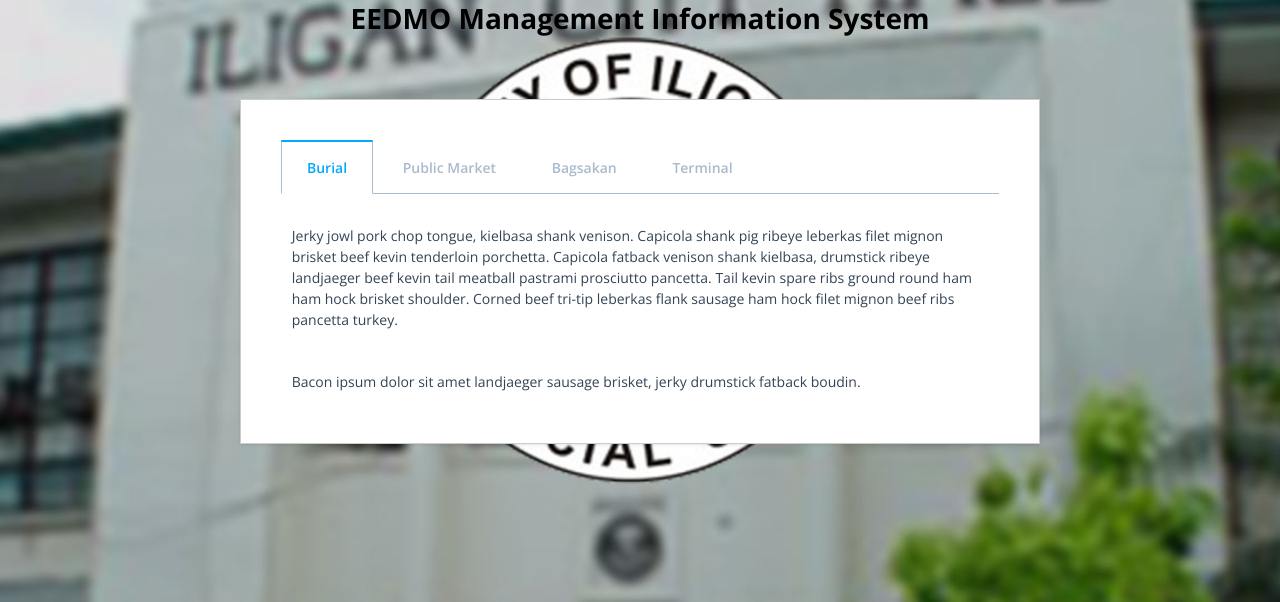
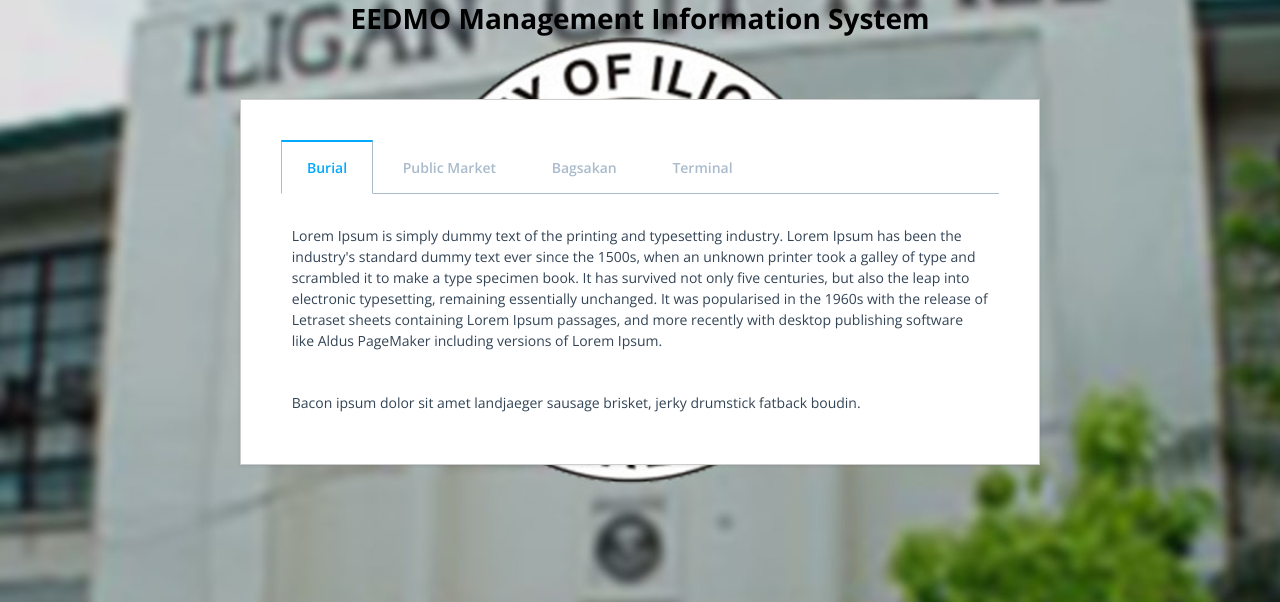
Before and after one commit to sheeshcake/EEDMIS-Native, a PHP site: page / in a window 1280 px wide. Shown: the part 118-720 px from the top of the page. Run offline with PHP 8.4, Linux system fonts and the light colour scheme.

Commit message:
Add files via upload

```diff
--- a/index.php
+++ b/index.php
@@ -29,7 +29,7 @@
 
   <section id="content1">
     <p>
-      Jerky jowl pork chop tongue, kielbasa shank venison. Capicola shank pig ribeye leberkas filet mignon brisket beef kevin tenderloin porchetta. Capicola fatback venison shank kielbasa, drumstick ribeye landjaeger beef kevin tail meatball pastrami prosciutto pancetta. Tail kevin spare ribs ground round ham ham hock brisket shoulder. Corned beef tri-tip leberkas flank sausage ham hock filet mignon beef ribs pancetta turkey.
+      Lorem Ipsum is simply dummy text of the printing and typesetting industry. Lorem Ipsum has been the industry's standard dummy text ever since the 1500s, when an unknown printer took a galley of type and scrambled it to make a type specimen book. It has survived not only five centuries, but also the leap into electronic typesetting, remaining essentially unchanged. It was popularised in the 1960s with the release of Letraset sheets containing Lorem Ipsum passages, and more recently with desktop publishing software like Aldus PageMaker including versions of Lorem Ipsum.
     </p>
     <p>
       Bacon ipsum dolor sit amet landjaeger sausage brisket, jerky drumstick fatback boudin.
@@ -41,13 +41,13 @@
       Bacon ipsum dolor sit amet landjaeger sausage brisket, jerky drumstick fatback boudin.
     </p>
     <p>
-      Jerky jowl pork chop tongue, kielbasa shank venison. Capicola shank pig ribeye leberkas filet mignon brisket beef kevin tenderloin porchetta. Capicola fatback venison shank kielbasa, drumstick ribeye landjaeger beef kevin tail meatball pastrami prosciutto pancetta. Tail kevin spare ribs ground round ham ham hock brisket shoulder. Corned beef tri-tip leberkas flank sausage ham hock filet mignon beef ribs pancetta turkey.
+      Lorem Ipsum is simply dummy text of the printing and typesetting industry. Lorem Ipsum has been the industry's standard dummy text ever since the 1500s, when an unknown printer took a galley of type and scrambled it to make a type specimen book. It has survived not only five centuries, but also the leap into electronic typesetting, remaining essentially unchanged. It was popularised in the 1960s with the release of Letraset sheets containing Lorem Ipsum passages, and more recently with desktop publishing software like Aldus PageMaker including versions of Lorem Ipsum.
     </p>
   </section>
 
   <section id="content3">
     <p>
-      Jerky jowl pork chop tongue, kielbasa shank venison. Capicola shank pig ribeye leberkas filet mignon brisket beef kevin tenderloin porchetta. Capicola fatback venison shank kielbasa, drumstick ribeye landjaeger beef kevin tail meatball pastrami prosciutto pancetta. Tail kevin spare ribs ground round ham ham hock brisket shoulder. Corned beef tri-tip leberkas flank sausage ham hock filet mignon beef ribs pancetta turkey.
+      Lorem Ipsum is simply dummy text of the printing and typesetting industry. Lorem Ipsum has been the industry's standard dummy text ever since the 1500s, when an unknown printer took a galley of type and scrambled it to make a type specimen book. It has survived not only five centuries, but also the leap into electronic typesetting, remaining essentially unchanged. It was popularised in the 1960s with the release of Letraset sheets containing Lorem Ipsum passages, and more recently with desktop publishing software like Aldus PageMaker including versions of Lorem Ipsum.
     </p>
     <p>
       Bacon ipsum dolor sit amet landjaeger sausage brisket, jerky drumstick fatback boudin.
@@ -59,7 +59,7 @@
       Bacon ipsum dolor sit amet landjaeger sausage brisket, jerky drumstick fatback boudin.
     </p>
     <p>
-      Jerky jowl pork chop tongue, kielbasa shank venison. Capicola shank pig ribeye leberkas filet mignon brisket beef kevin tenderloin porchetta. Capicola fatback venison shank kielbasa, drumstick ribeye landjaeger beef kevin tail meatball pastrami prosciutto pancetta. Tail kevin spare ribs ground round ham ham hock brisket shoulder. Corned beef tri-tip leberkas flank sausage ham hock filet mignon beef ribs pancetta turkey.
+      Lorem Ipsum is simply dummy text of the printing and typesetting industry. Lorem Ipsum has been the industry's standard dummy text ever since the 1500s, when an unknown printer took a galley of type and scrambled it to make a type specimen book. It has survived not only five centuries, but also the leap into electronic typesetting, remaining essentially unchanged. It was popularised in the 1960s with the release of Letraset sheets containing Lorem Ipsum passages, and more recently with desktop publishing software like Aldus PageMaker including versions of Lorem Ipsum.
     </p>
   </section>
 
```
